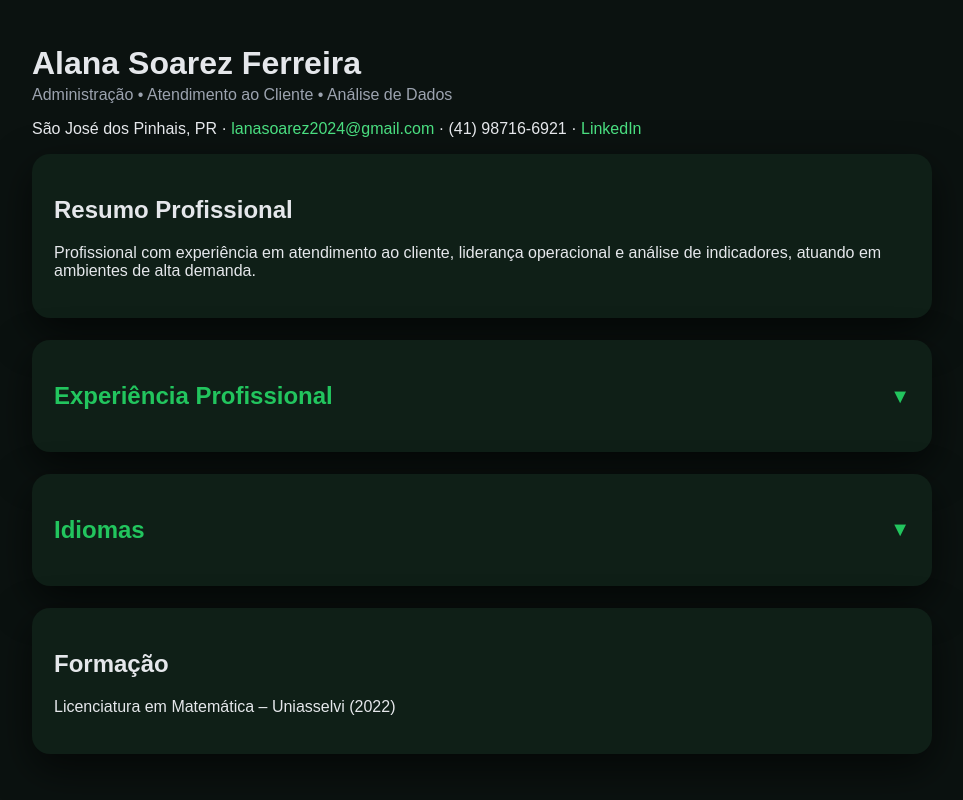
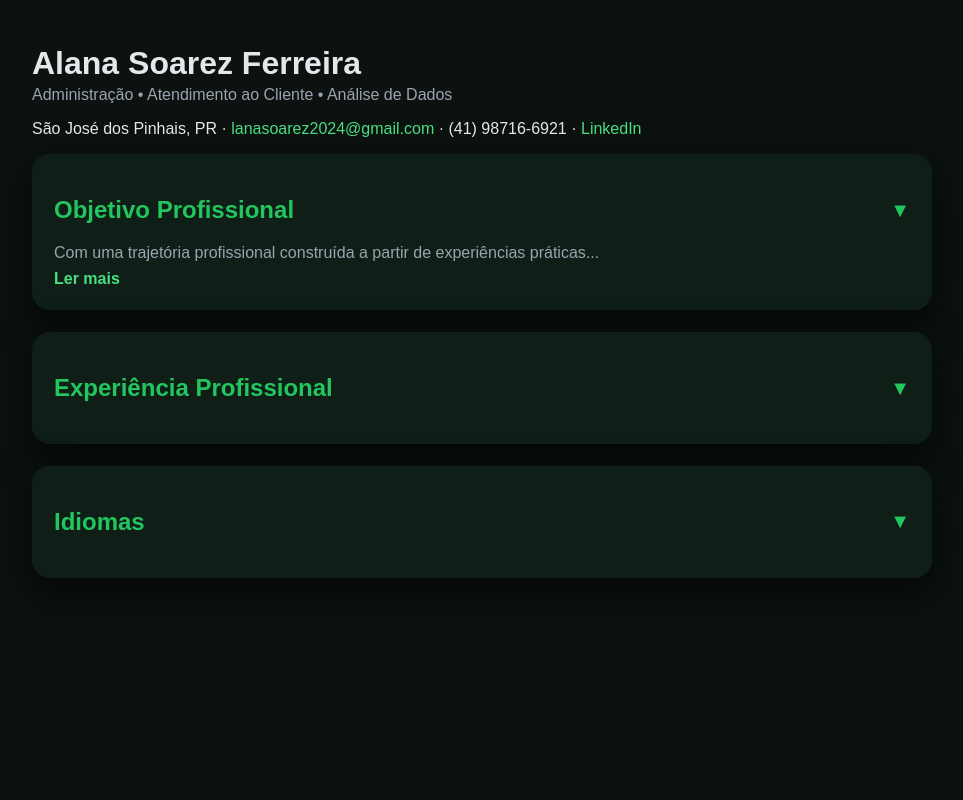
Before and after one commit to lana0109/Curl.CV-Alana, a plain HTML site: page index.html in a window 1280 px wide. Shown: the whole page, without its empty margins (158-1121 px from the left). Drawn offline with Linux system fonts and the light colour scheme.

Commit message:
Update index.html

```diff
--- a/index.html
+++ b/index.html
@@ -72,6 +72,17 @@ h1 { margin-bottom: 4px; }
   max-height: 3000px;
 }
 
+/* ===== TEXTO OBJETIVO ===== */
+.preview {
+  color: var(--muted);
+}
+
+.read-more {
+  margin-top: 8px;
+  color: var(--green-soft);
+  font-weight: bold;
+}
+
 /* ===== EXPERIÊNCIAS ===== */
 .job { margin-bottom: 20px; }
 
@@ -85,7 +96,7 @@ h1 { margin-bottom: 4px; }
   color: var(--muted);
 }
 
-/* ===== TIMELINE CONCENTRIX ===== */
+/* ===== TIMELINE ===== */
 .timeline {
   border-left: 3px solid var(--green);
   padding-left: 20px;
@@ -117,10 +128,6 @@ h1 { margin-bottom: 4px; }
   color: var(--green-soft);
 }
 
-.icon {
-  font-size: 22px;
-}
-
 .bar {
   background: #020617;
   height: 10px;
@@ -133,7 +140,6 @@ h1 { margin-bottom: 4px; }
   height: 100%;
   width: 0;
   background: linear-gradient(90deg, var(--green), var(--green-soft));
-  border-radius: 999px;
   transition: width 1.8s ease;
 }
 </style>
@@ -149,18 +155,47 @@ h1 { margin-bottom: 4px; }
 São José dos Pinhais, PR ·
 <a href="mailto:lanasoarez2024@gmail.com">lanasoarez2024@gmail.com</a> ·
 (41) 98716-6921 ·
-<a href="https://www.linkedin.com/in/alana-soarez-ferreira-016a5b314/" target="_blank">LinkedIn</a>
+<a href="https://www.linkedin.com/in/alana-soarez-ferreira-016a5b314/" target="_blank">
+LinkedIn
+</a>
 </p>
 
-<div class="card">
-<h2>Resumo Profissional</h2>
+<!-- OBJETIVO PROFISSIONAL -->
+<div class="card accordion" id="obj">
+<div class="accordion-header">
+<h2>Objetivo Profissional</h2>
+<span>▼</span>
+</div>
+
+<div class="accordion-content">
 <p>
-Profissional com experiência em atendimento ao cliente, liderança operacional
-e análise de indicadores, atuando em ambientes de alta demanda.
+Com uma trajetória profissional construída a partir de experiências práticas
+e multidisciplinares, atuando desde a linha de frente no atendimento ao cliente
+até funções de liderança e suporte analítico, apresento-me como uma candidata
+preparada e disposta a contribuir de forma significativa com a empresa.
+</p>
+
+<p>
+Profissional especializada em atendimento ao cliente, coordenando operações
+em ambientes de alta demanda, com foco em performance, gestão de indicadores
+(TMA, absenteísmo e conversão), elaboração de relatórios e planos de ação,
+análise crítica de dados e melhoria contínua.
+</p>
+
+<p>
+Profissional pontual, com facilidade de comunicação e liderança. Domino
+Excel Avançado, Canva, Zendesk e Sabre, transitando entre áreas administrativas,
+atendimento e criação de materiais de suporte.
 </p>
 </div>
 
-<!-- EXPERIÊNCIA PROFISSIONAL -->
+<div class="preview">
+Com uma trajetória profissional construída a partir de experiências práticas...
+</div>
+<div class="read-more">Ler mais</div>
+</div>
+
+<!-- EXPERIÊNCIA -->
 <div class="card accordion" id="exp">
 <div class="accordion-header">
 <h2>Experiência Profissional</h2>
@@ -171,47 +206,30 @@ e análise de indicadores, atuando em ambientes de alta demanda.
 
 <div class="job">
 <div class="job-title">Promotora de Vendas</div>
-<div class="job-company">JTR Promoções | Apoio Terceirizado</div>
-<ul>
-<li>Atendimento ao cliente e apoio em vendas.</li>
-</ul>
+<div class="job-company">JTR Promoções</div>
 </div>
 
 <div class="job">
 <div class="job-title">Recepcionista / Garçonete</div>
-<div class="job-company">Chaplin Esfiharia | Out 2024 – Jan 2025</div>
-<ul>
-<li>Recepção, organização de fluxo e atendimento ao cliente.</li>
-</ul>
+<div class="job-company">Chaplin Esfiharia</div>
 </div>
 
 <h3 style="color:var(--green)">Concentrix</h3>
-
 <div class="timeline">
 
 <div class="job">
 <div class="job-title">Supervisor de Teleatendimento</div>
-<div class="job-company">Operação Smiles GOL</div>
-<ul>
-<li>Gestão de equipe, indicadores e performance.</li>
-<li>Monitorias, feedbacks e planos de ação.</li>
-</ul>
+<div class="job-company">Smiles GOL</div>
 </div>
 
 <div class="job">
 <div class="job-title">Suporte Técnico</div>
-<div class="job-company">Operação Smiles GOL | Set 2023 – Jun 2024</div>
-<ul>
-<li>Suporte aos agentes e criação de documentação.</li>
-</ul>
+<div class="job-company">Smiles GOL</div>
 </div>
 
 <div class="job">
 <div class="job-title">Agente de Teleatendimento</div>
-<div class="job-company">Claro RCV | Set 2022 – Set 2023</div>
-<ul>
-<li>Atendimento ao cliente e suporte administrativo.</li>
-</ul>
+<div class="job-company">Claro RCV</div>
 </div>
 
 </div>
@@ -228,53 +246,41 @@ e análise de indicadores, atuando em ambientes de alta demanda.
 <div class="accordion-content">
 
 <div class="language">
-<div class="lang-title"><span class="icon">🇧🇷</span> Português — Nativo</div>
+Português
 <div class="bar"><div class="fill" data-level="100%"></div></div>
 </div>
 
 <div class="language">
-<div class="lang-title"><span class="icon">🇺🇸</span> Inglês — Avançado</div>
+Inglês
 <div class="bar"><div class="fill" data-level="85%"></div></div>
 </div>
 
 <div class="language">
-<div class="lang-title"><span class="icon">🇫🇷</span> Francês — Básico</div>
+Francês
 <div class="bar"><div class="fill" data-level="40%"></div></div>
 </div>
 
 <div class="language">
-<div class="lang-title"><span class="icon">🇯🇵</span> Japonês — Básico</div>
+Japonês
 <div class="bar"><div class="fill" data-level="30%"></div></div>
 </div>
 
 </div>
 </div>
 
-<div class="card">
-<h2>Formação</h2>
-<p>Licenciatura em Matemática – Uniasselvi (2022)</p>
-</div>
-
 </div>
 
 <script>
-// Accordion Experiência
-document.querySelectorAll(".accordion-header").forEach(header => {
-  header.addEventListener("click", () => {
-    const acc = header.parentElement;
+document.querySelectorAll(".accordion-header, .read-more").forEach(el => {
+  el.addEventListener("click", () => {
+    const acc = el.closest(".accordion");
     acc.classList.toggle("open");
 
-    // Se for idiomas, anima as barras ao abrir
-    if (acc.id === "lang" && acc.classList.contains("open")) {
+    if (acc.id === "lang") {
       acc.querySelectorAll(".fill").forEach(bar => {
-        bar.style.width = bar.dataset.level;
-      });
-    }
-
-    // Se fechar idiomas, reseta barras
-    if (acc.id === "lang" && !acc.classList.contains("open")) {
-      acc.querySelectorAll(".fill").forEach(bar => {
-        bar.style.width = "0";
+        bar.style.width = acc.classList.contains("open")
+          ? bar.dataset.level
+          : "0";
       });
     }
   });
@@ -282,4 +288,4 @@ document.querySelectorAll(".accordion-header").forEach(header => {
 </script>
 
 </body>
-</html>
+  </html>
```
